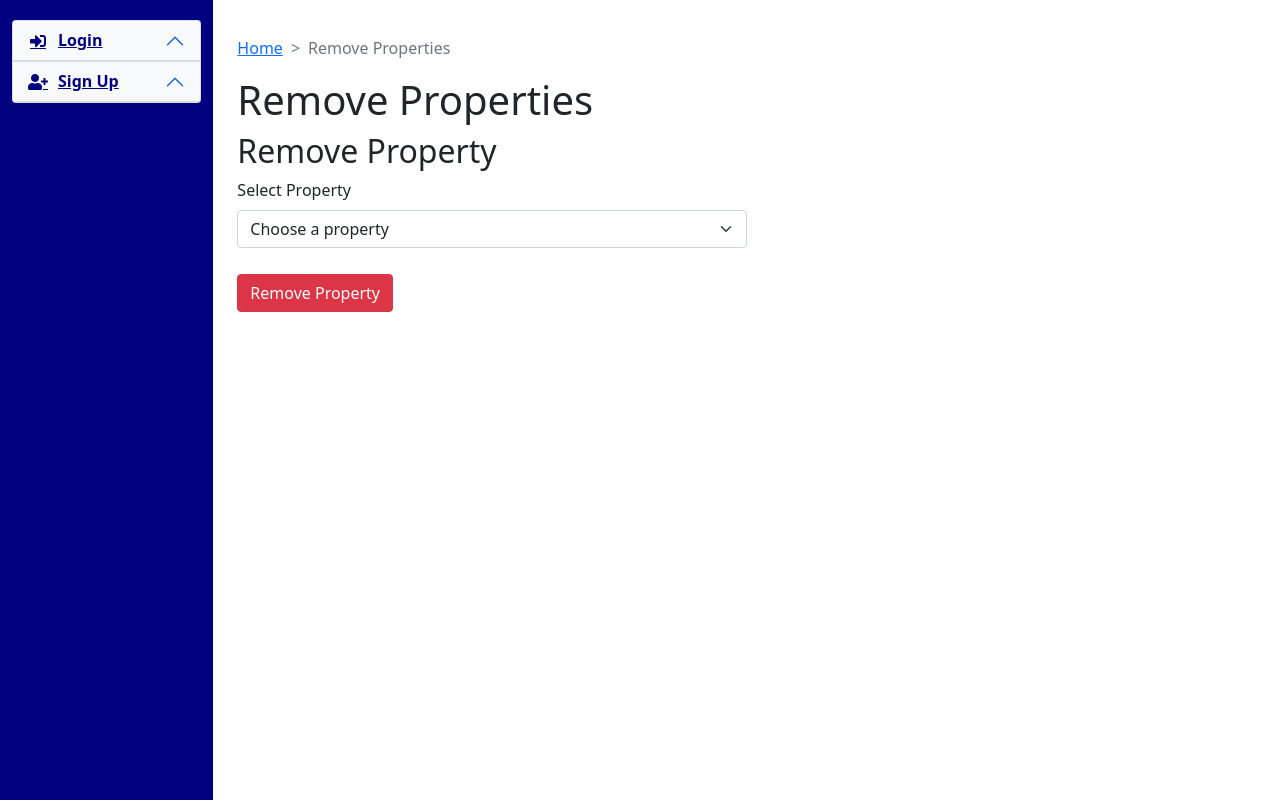
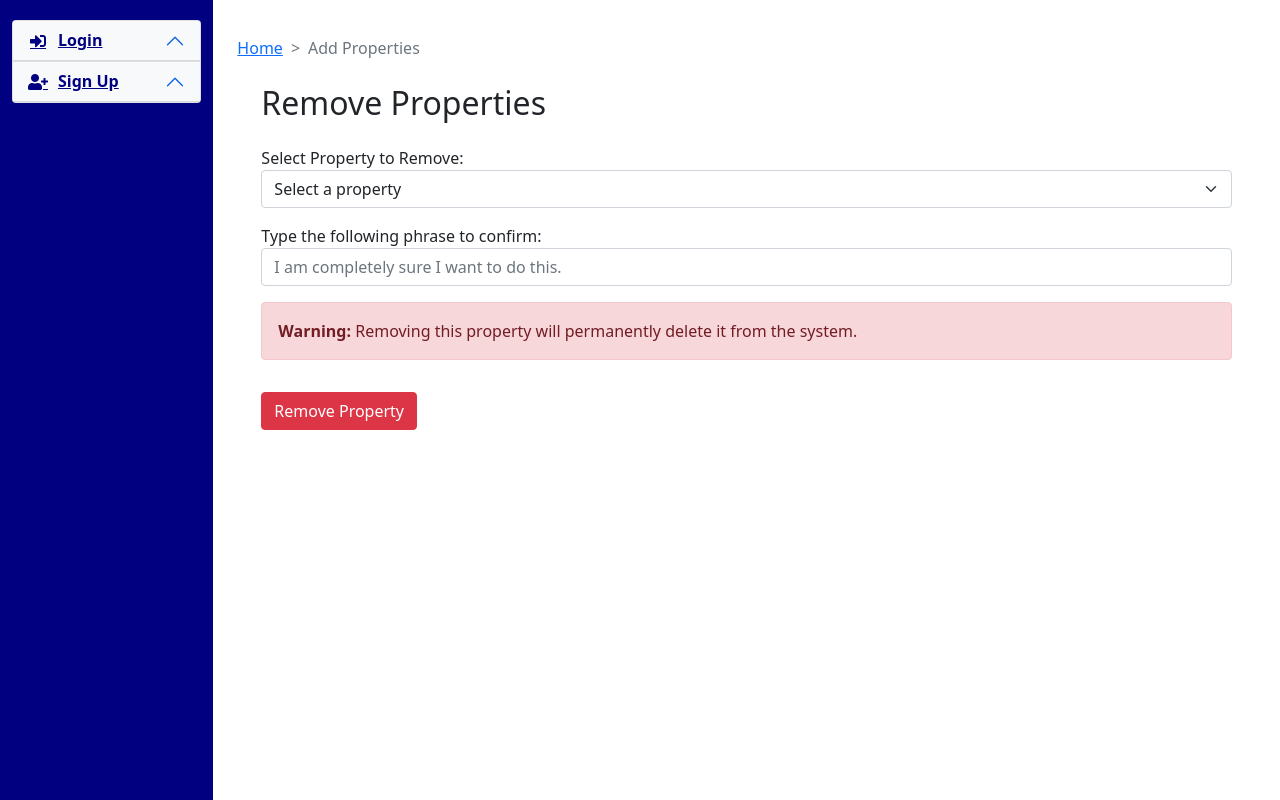
Before and after one commit to OverlordBaconPants/REI-Tracking, a Flask app: template templates/admin/remove_properties.html in a window 1280 px wide. Run offline with Flask 3, Linux system fonts and the light colour scheme; the template is opened without the code that fills it, so the values that code supplies are empty.

Commit message:
Added Remove Properties Functions

```diff
--- a/templates/admin/remove_properties.html
+++ b/templates/admin/remove_properties.html
@@ -1,24 +1,101 @@
 {% extends "base.html" %}
-
 {% block title %}Remove Properties{% endblock %}
-
 {% block breadcrumb %}
-<li class="breadcrumb-item active" aria-current="page">Remove Properties</li>
+<li class="breadcrumb-item active" aria-current="page">Add Properties</li>
 {% endblock %}
-
+{% block head %}
+{{ super() }}
+<style>
+    .flash-message {
+        padding: 10px;
+        margin: 10px 0;
+        border-radius: 5px;
+    }
+    .flash-danger {
+        background-color: #f8d7da;
+        border: 1px solid #f5c6cb;
+        color: #721c24;
+    }
+    .flash-success {
+        background-color: #d4edda;
+        border: 1px solid #c3e6cb;
+        color: #155724;
+    }
+</style>
+{% endblock %}
 {% block content %}
-<h1>Remove Properties</h1>
-<div class="col-md-6">
-    <h2>Remove Property</h2>
-    <form method="POST" action="{{ url_for('admin.remove_properties') }}">
-        <div class="mb-3">
-            <label for="property_id" class="form-label">Select Property</label>
-            <select class="form-select" id="property_id" name="property_id" required>
-                <option value="">Choose a property</option>
-                <!-- Add Jinja2 loop to populate options from database -->
+<div class="container mt-4">
+    <h2 class="mb-4">Remove Properties</h2>
+    <div id="flash-container"></div>
+    <form id="removePropertyForm">
+        <div class="form-group mb-3">
+            <label for="property_select">Select Property to Remove:</label>
+            <select id="property_select" name="property_select" class="form-select" required>
+                <option value="">Select a property</option>
+                {% for property in properties %}
+                <option value="{{ property.address }}">{{ property.address }}</option>
+                {% endfor %}
             </select>
         </div>
-        <button type="submit" class="btn btn-danger">Remove Property</button>
+        <div class="form-group mb-3">
+            <label for="confirmation_phrase">Type the following phrase to confirm:</label>
+            <input type="text" id="confirmation_phrase" name="confirmation_phrase" class="form-control" placeholder="I am completely sure I want to do this." required>
+        </div>
+
+        <div class="alert alert-danger mt-3">
+            <strong>Warning:</strong> Removing this property will permanently delete it from the system.
+        </div>
+
+        <button type="button" id="removePropertyBtn" class="btn btn-danger mt-3">Remove Property</button>
     </form>
 </div>
+
+<!-- Include jQuery -->
+<script src="https://code.jquery.com/jquery-3.6.0.min.js"></script>
+
+<!-- Your custom JavaScript -->
+<script>
+document.addEventListener('DOMContentLoaded', function() {
+    const CONFIRMATION_PHRASE = "I am completely sure I want to do this.";
+
+    function flashMessage(message, type) {
+        $('#flash-container').html(
+            '<div class="flash-message flash-' + type + '">' + message + '</div>'
+        );
+    }
+
+    $('#removePropertyBtn').on('click', function() {
+        var phrase = $('#confirmation_phrase').val();
+        var propertyAddress = $('#property_select').val();
+
+        if (!propertyAddress) {
+            flashMessage('Please select a property to remove.', 'danger');
+            return;
+        }
+
+        if (phrase !== CONFIRMATION_PHRASE) {
+            flashMessage('You must type the confirmation phrase to proceed with removal.', 'danger');
+            $('#confirmation_phrase').val('');
+            return;
+        }
+
+        if (confirm('Are you absolutely sure you want to remove this property? This action cannot be undone.')) {
+            $.post("{{ url_for('admin.remove_properties') }}", {
+                action: 'remove',
+                property_select: propertyAddress
+            }, function(data) {
+                if (data.success) {
+                    flashMessage('Property Successfully Removed. Redirecting to the Properties Page...', 'success');
+                    $('#removePropertyBtn').prop('disabled', true);
+                    setTimeout(function() {
+                        window.location.href = "{{ url_for('main.properties') }}";
+                    }, 3000);
+                } else {
+                    flashMessage(data.message || 'Error removing property. Please try again.', 'danger');
+                }
+            });
+        }
+    });
+});
+</script>
 {% endblock %}
```
Also changed, not shown: routes/admin.py (+27 -6 lines).
